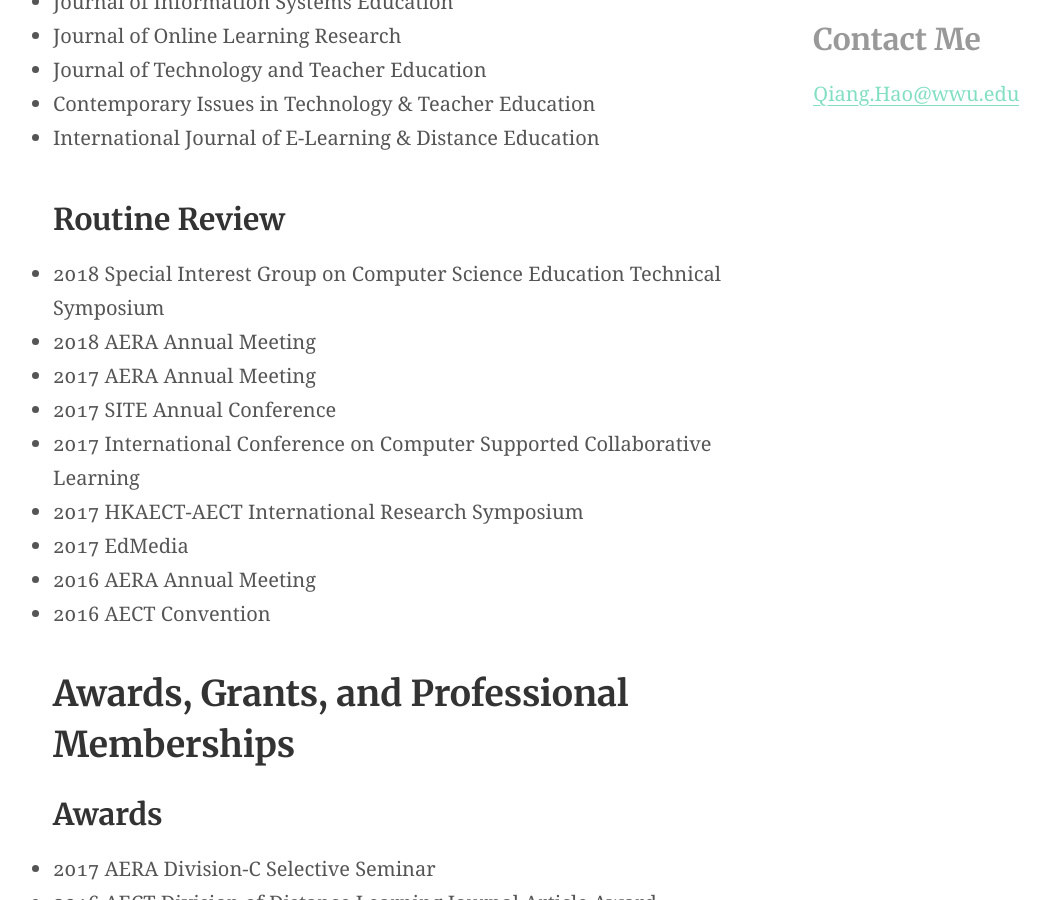
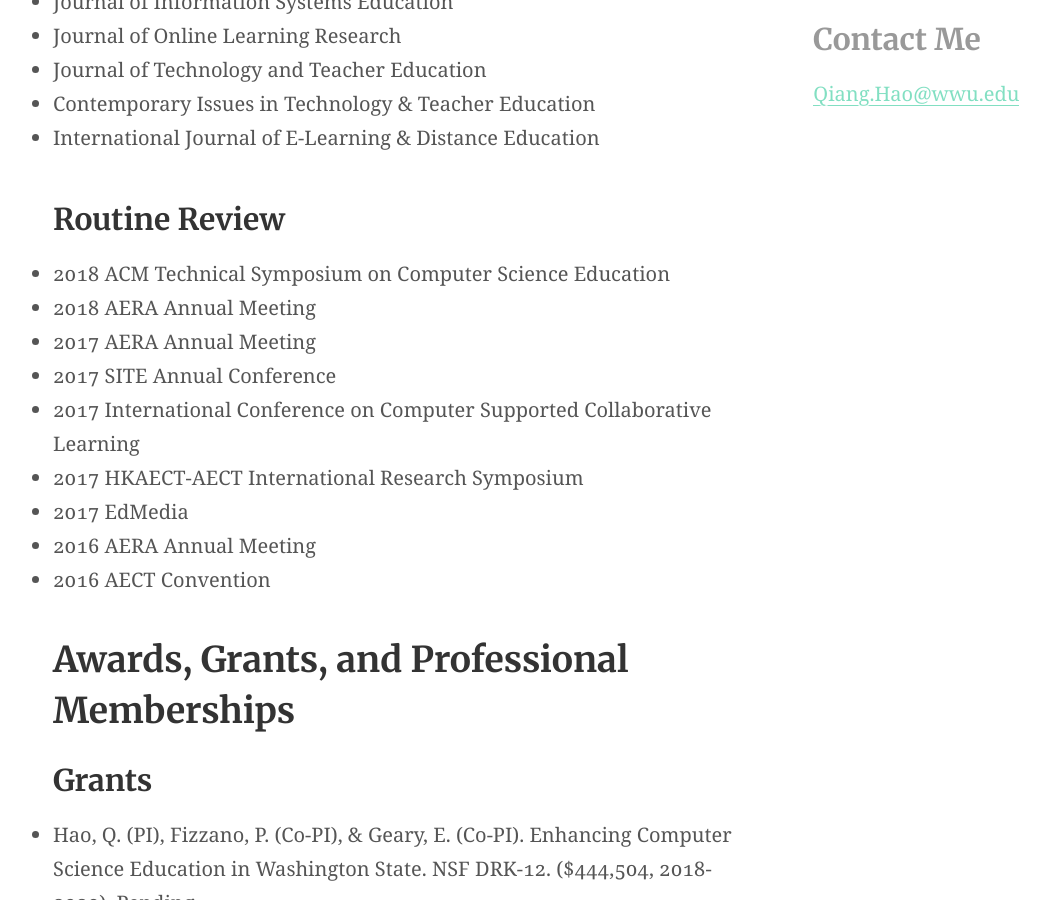
Before and after one commit to Neo-Hao/neo-hao.github.io, a Jekyll site: the page built from cv.md, in a window 1280 px wide and 900 px high, scrolled down 4997 px. Shown: the whole window, without its empty margins (11-1061 px from the left). Built offline with Jekyll 4.4.1, drawn with Linux system fonts in a browser that asks for light colours; some of the changed text lies outside the part shown.

Commit message:
cv update

```diff
--- a/cv.md
+++ b/cv.md
@@ -106,7 +106,7 @@ aside: true
 
 ### Routine Review
 
-* 2018 Special Interest Group on Computer Science Education Technical Symposium
+* 2018 ACM Technical Symposium on Computer Science Education
 * 2018 AERA Annual Meeting
 * 2017 AERA Annual Meeting
 * 2017 SITE Annual Conference
@@ -117,6 +117,10 @@ aside: true
 * 2016 AECT Convention
 
 ## Awards, Grants, and Professional Memberships
+
+### Grants
+
+* Hao, Q. (PI), Fizzano, P. (Co-PI), & Geary, E. (Co-PI). Enhancing Computer Science Education in Washington State. NSF DRK-12. ($444,504, 2018-2020). Pending.
 
 ### Awards
 
```
Also changed, not shown: research.md (+4 -2 lines).
